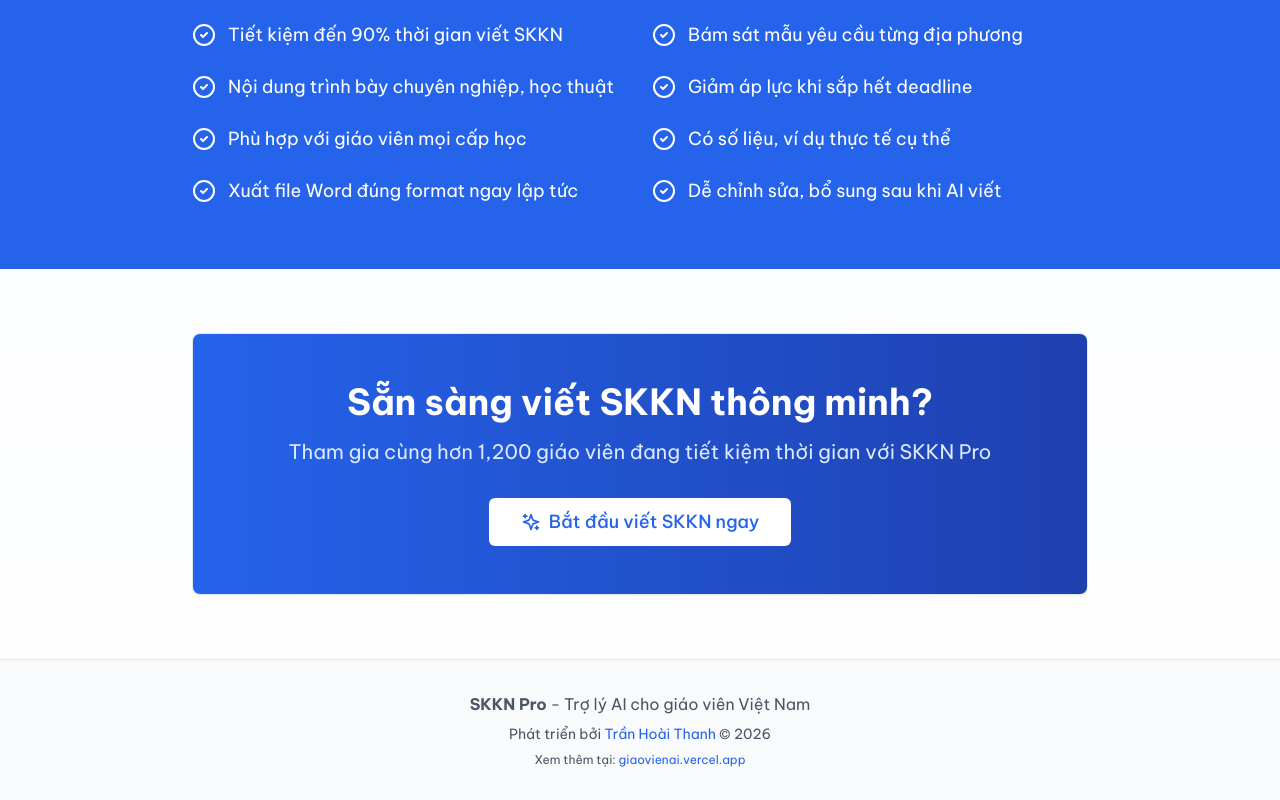
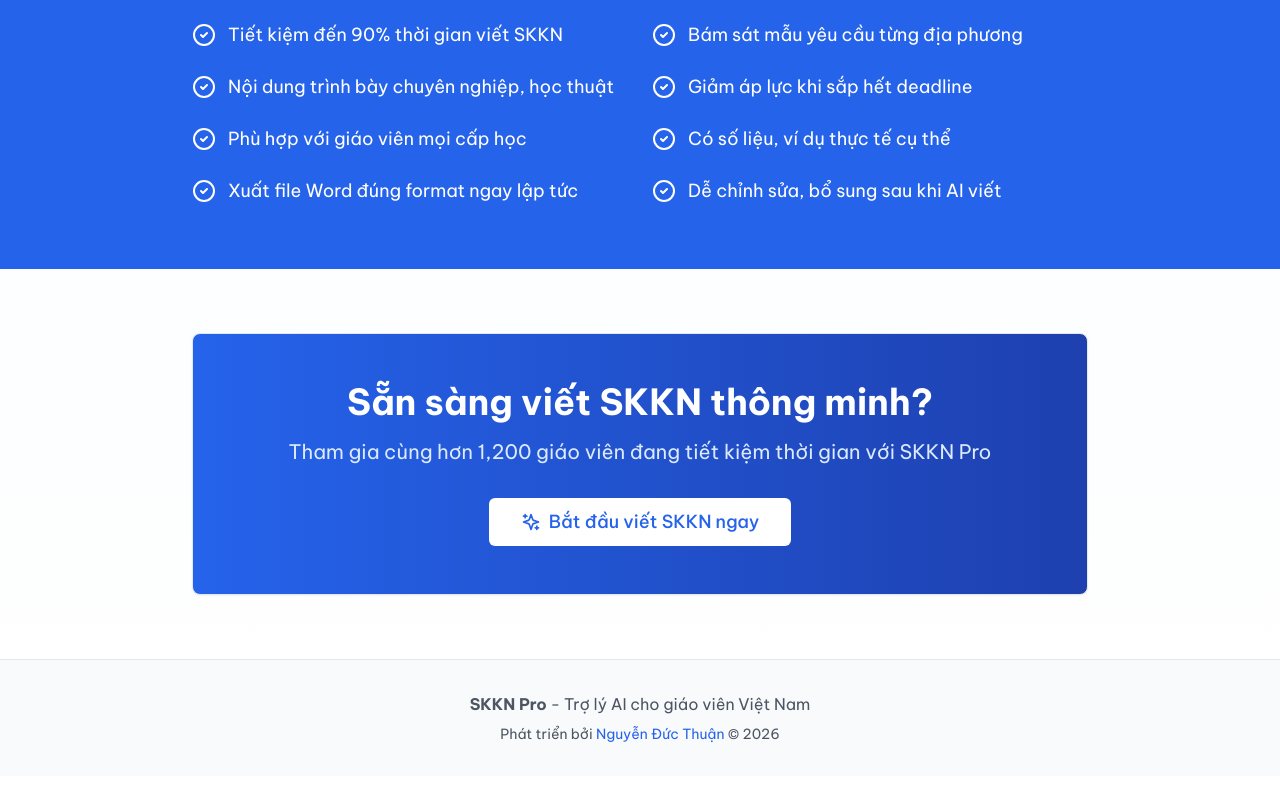
Before and after one commit to thuanndbxvp/skkn1, a Next.js app: page / in a window 1280 px wide. Shown: the part 2382-3182 px from the top of the page. After the commit the page ends 3158 px from the top, so only its background shows below. Built offline with nearby package versions, Linux system fonts and the light colour scheme.

Commit message:
fix: cập nhật tên tác giả và xóa dòng link giaovienai.vercel.app trong footer

```diff
--- a/app/page.tsx
+++ b/app/page.tsx
@@ -289,25 +289,14 @@
             <p className="text-sm">
               Phát triển bởi{' '}
               <a
-                href="https://www.facebook.com/tranhoaithanhvicko"
+                href="https://www.facebook.com/deshunvn"
                 target="_blank"
                 rel="noopener noreferrer"
                 className="text-blue-600 hover:underline"
               >
-                Trần Hoài Thanh
+                Nguyễn Đức Thuận
               </a>{' '}
               © 2026
-            </p>
-            <p className="text-xs mt-2">
-              Xem thêm tại:{' '}
-              <a
-                href="https://giaovienai.vercel.app"
-                target="_blank"
-                rel="noopener noreferrer"
-                className="text-blue-600 hover:underline"
-              >
-                giaovienai.vercel.app
-              </a>
             </p>
           </div>
         </div>
```
